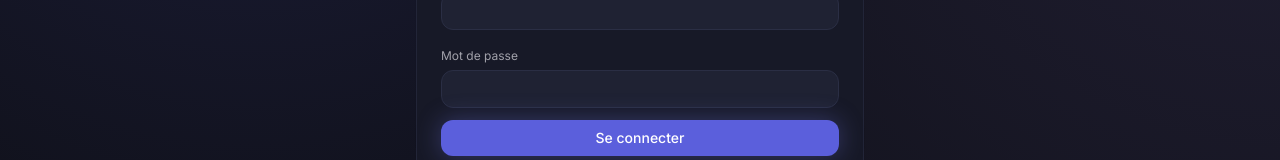
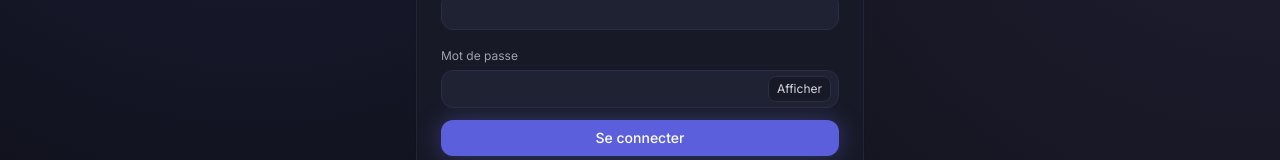
Before and after one commit to YTFeez/Revise, a React (Vite) app in the folder apps/web/: page /login in a window 1280 px wide. Shown: the part 262-422 px from the top of the page. Built offline with nearby package versions, Linux system fonts and the light colour scheme; no server answers.

Commit message:
ui: afficher/masquer mot de passe

```diff
--- a/apps/web/src/pages/LoginPage.tsx
+++ b/apps/web/src/pages/LoginPage.tsx
@@ -7,6 +7,7 @@ export default function LoginPage() {
   const { login, loading, error } = useAuth();
   const [email, setEmail] = useState("");
   const [password, setPassword] = useState("");
+  const [showPassword, setShowPassword] = useState(false);
 
   async function onSubmit(e: FormEvent) {
     e.preventDefault();
@@ -27,7 +28,23 @@ export default function LoginPage() {
         </label>
         <label className="block">
           <span className="text-xs text-zinc-400">Mot de passe</span>
-          <input className="input mt-1" type="password" required value={password} onChange={(e) => setPassword(e.target.value)} />
+          <div className="mt-1 relative">
+            <input
+              className="input pr-20"
+              type={showPassword ? "text" : "password"}
+              required
+              value={password}
+              onChange={(e) => setPassword(e.target.value)}
+              autoComplete="current-password"
+            />
+            <button
+              type="button"
+              className="absolute right-2 top-1/2 -translate-y-1/2 text-xs px-2 py-1 rounded-lg border border-bg-ring bg-bg-card text-zinc-300 hover:bg-bg-soft"
+              onClick={() => setShowPassword((v) => !v)}
+            >
+              {showPassword ? "Masquer" : "Afficher"}
+            </button>
+          </div>
         </label>
         {error && <p className="text-rose-400 text-sm">{error}</p>}
         <button className="btn-primary w-full" disabled={loading}>
--- a/apps/web/src/pages/RegisterPage.tsx
+++ b/apps/web/src/pages/RegisterPage.tsx
@@ -9,6 +9,7 @@ export default function RegisterPage() {
   const [username, setUsername] = useState("");
   const [password, setPassword] = useState("");
   const [gradeLevel, setGradeLevel] = useState("3e");
+  const [showPassword, setShowPassword] = useState(false);
 
   async function onSubmit(e: FormEvent) {
     e.preventDefault();
@@ -33,7 +34,24 @@ export default function RegisterPage() {
         </label>
         <label className="block">
           <span className="text-xs text-zinc-400">Mot de passe</span>
-          <input className="input mt-1" type="password" required minLength={6} value={password} onChange={(e) => setPassword(e.target.value)} />
+          <div className="mt-1 relative">
+            <input
+              className="input pr-20"
+              type={showPassword ? "text" : "password"}
+              required
+              minLength={6}
+              value={password}
+              onChange={(e) => setPassword(e.target.value)}
+              autoComplete="new-password"
+            />
+            <button
+              type="button"
+              className="absolute right-2 top-1/2 -translate-y-1/2 text-xs px-2 py-1 rounded-lg border border-bg-ring bg-bg-card text-zinc-300 hover:bg-bg-soft"
+              onClick={() => setShowPassword((v) => !v)}
+            >
+              {showPassword ? "Masquer" : "Afficher"}
+            </button>
+          </div>
         </label>
         <label className="block">
           <span className="text-xs text-zinc-400">Classe</span>
```
